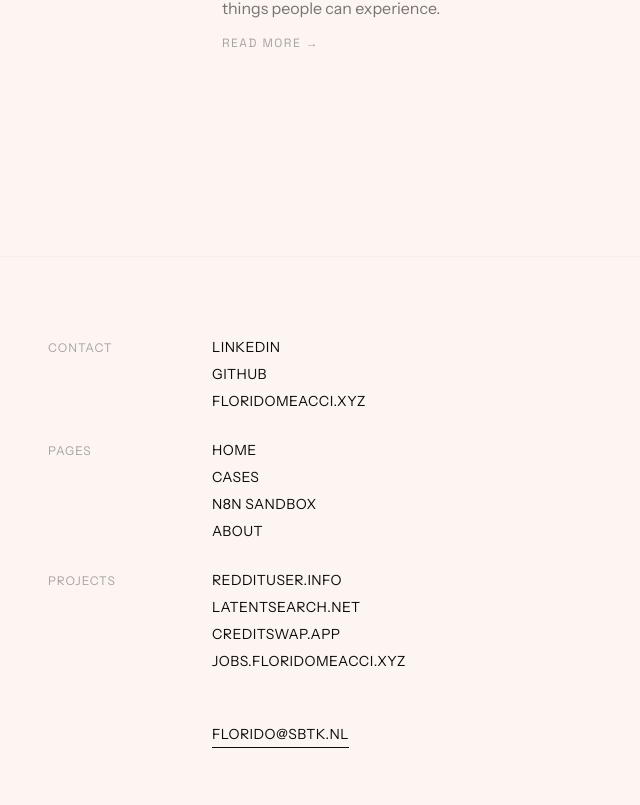
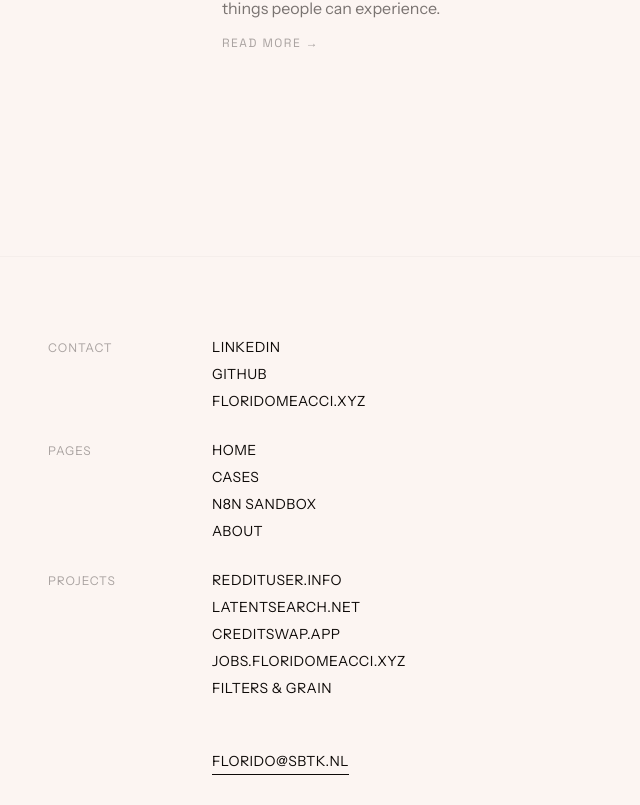
Before and after one commit to floridomeacci/2026portfolio, a Vue app: page / in a window 1280 px wide. Shown: the part 2449-3254 px from the top of the page, without its empty margins (0-640 px from the left). Built offline with nearby package versions, Linux system fonts and the light colour scheme.

Commit message:
feat: add Filters & Grain Figma plugin to personal projects and footer

```diff
--- a/src/components/SiteFooter.vue
+++ b/src/components/SiteFooter.vue
@@ -28,6 +28,7 @@
           <a href="https://www.latentsearch.net/" target="_blank" rel="noopener">LATENTSEARCH.NET</a>
           <a href="https://creditswap.app" target="_blank" rel="noopener">CREDITSWAP.APP</a>
           <a href="https://jobs.floridomeacci.xyz" target="_blank" rel="noopener">JOBS.FLORIDOMEACCI.XYZ</a>
+          <a href="https://www.figma.com/community/plugin/1626934504810261537" target="_blank" rel="noopener">FILTERS & GRAIN</a>
         </div>
       </div>
 
--- a/src/pages/LandingPage.vue
+++ b/src/pages/LandingPage.vue
@@ -270,6 +270,7 @@
 
 const passionProjects = [
   { url: 'https://jobs.floridomeacci.xyz', label: 'jobs.floridomeacci.xyz', desc: 'A curated board for AI, creative tech, and design jobs in Amsterdam — built to help multidisciplinary talent discover relevant roles faster.' },
+  { url: 'https://www.figma.com/community/plugin/1626934504810261537', label: 'Filters & Grain', desc: 'A Figma plugin for applying cinematic color grading, film emulation filters, analog grain textures, and vignette effects directly to your designs — no Photoshop needed.' },
   { url: 'https://www.latentsearch.net/', label: 'latentsearch.net', desc: 'An AI search engine where every result is AI-generated — built to explore synthetic web content in a familiar search experience.' },
   { url: 'https://creditswap.app', label: 'creditswap.app', desc: 'Lower AI API spend without changing the models your team already trusts — a private-beta marketplace with vetted buyers and anonymous sellers, where buyers save 20% and sellers earn from spare capacity.' },
   { url: 'https://reddituser.info', label: 'reddituser.info', desc: 'A tool that generates AI assessments and graph reports on Reddit users — visualizing activity, interests and posting behaviour at a glance.' },
```
